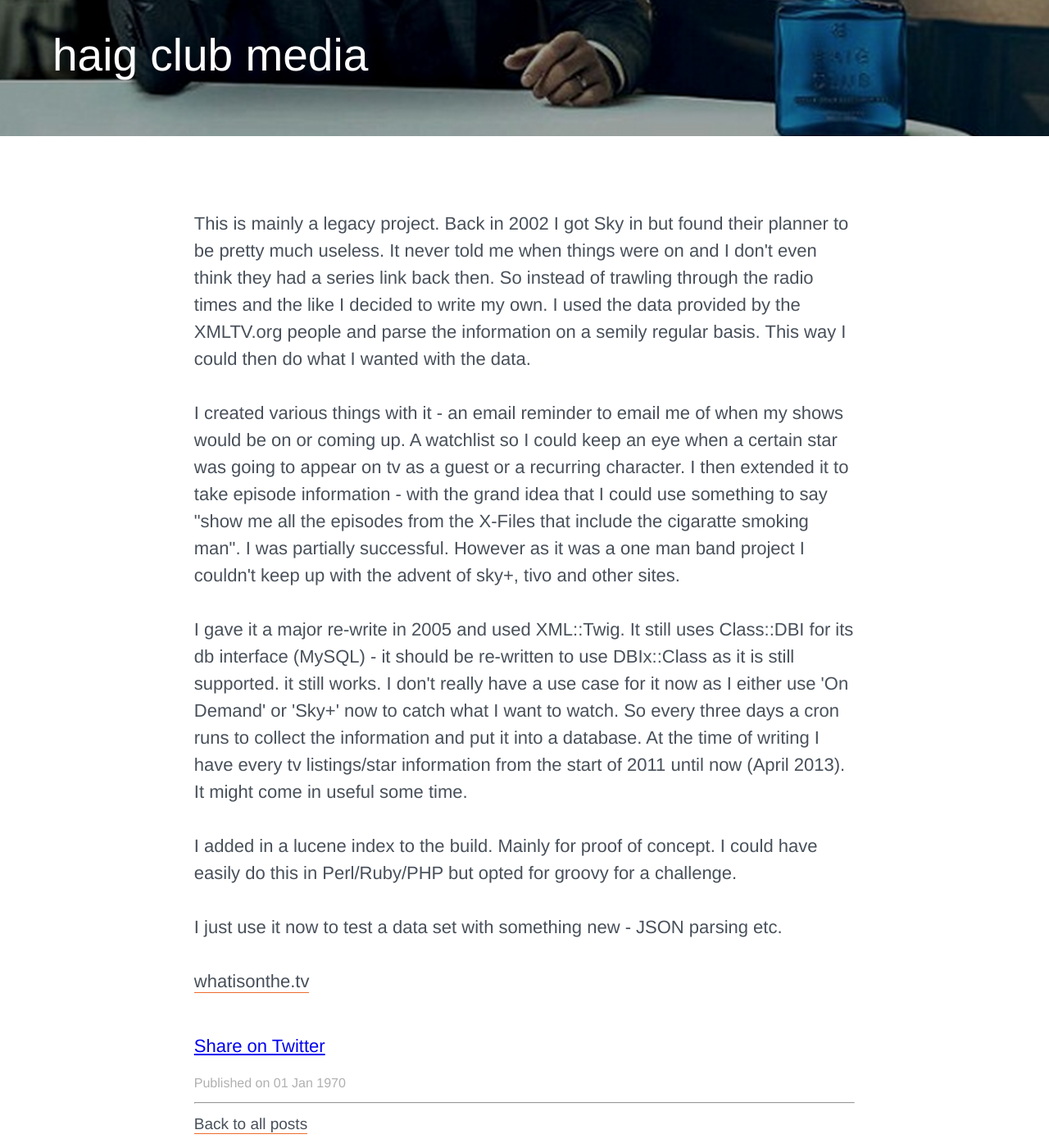
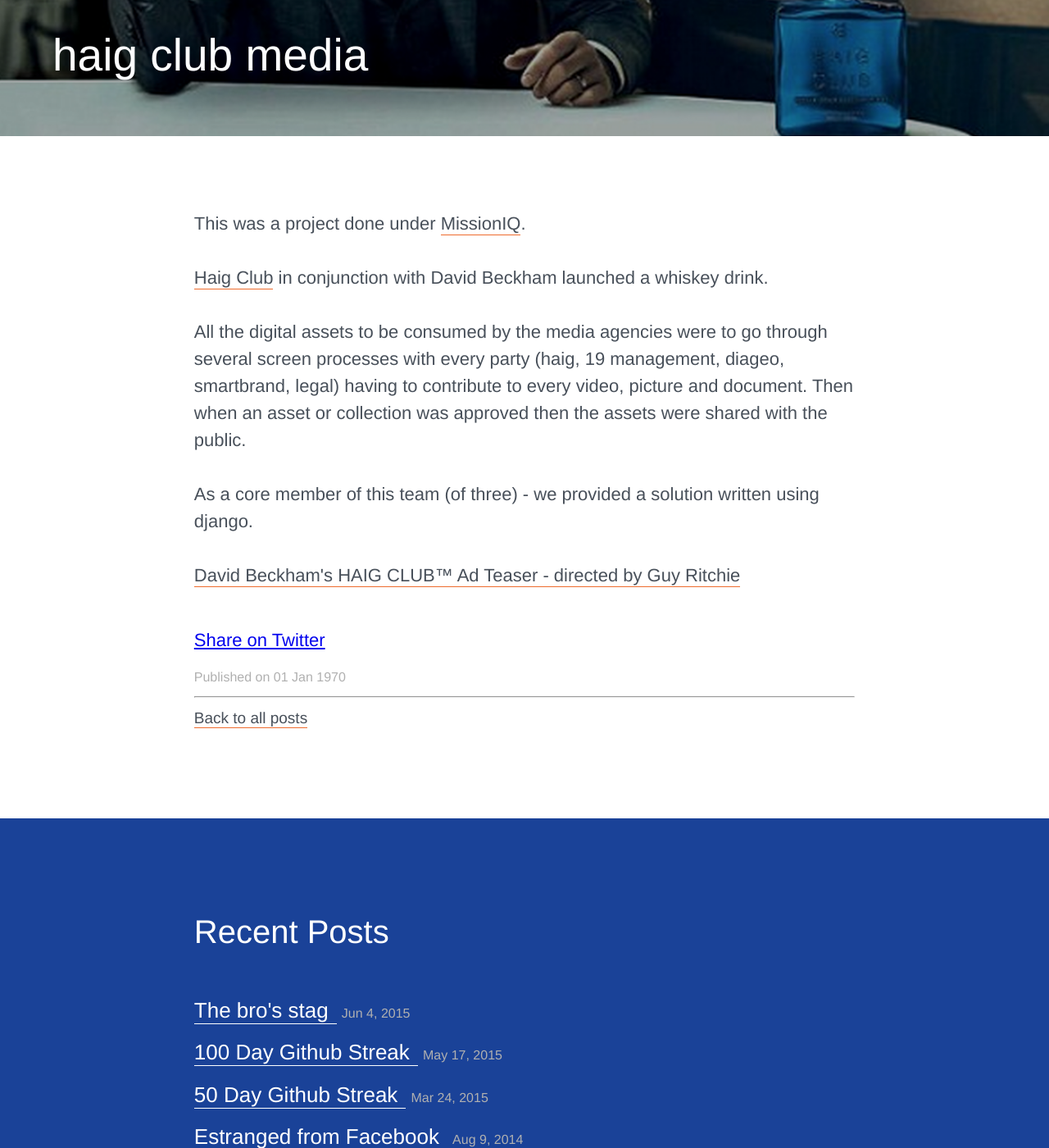
Before and after one commit to swmcc/swmcc.github.io, a Jekyll site: the page built from _posts/1970-01-01-haig.html, in a window 1280 px wide and 1400 px high, scrolled down 504 px. Shown: the whole window at 82% size. Built offline with Jekyll 4.4.1, drawn with Linux system fonts in a browser that asks for light colours; nearby versions of some CDN libraries; comment, search, counter and statistics services are not loaded.

Commit message:
Added haig and roadclient

```diff
--- a/_posts/1970-01-01-haig.html
+++ b/_posts/1970-01-01-haig.html
@@ -11,14 +11,13 @@
 image-large: "/img/blog/header/haig.png"
 image-small: "/img/blog/haig.png"
 ---
-      <p>This is mainly a legacy project. Back in 2002 I got Sky in but found their planner to be pretty much useless. It never told me when things were on and I don't even think they had a series link back then. So instead of trawling through the radio times and the like I decided to write my own. I used the data provided by the XMLTV.org people and parse the information on a semily regular basis. This way I could then do what I wanted with the data.</p>
-
-      <p>I created various things with it - an email reminder to email me of when my shows would be on or coming up. A watchlist so I could keep an eye when a certain star was going to appear on tv as a guest or a recurring character. I then extended it to take episode information - with the grand idea that I could use something to say "show me all the episodes from the X-Files that include the cigaratte smoking man". I was partially successful. However as it was a one man band project I couldn't keep up with the advent of sky+, tivo and other sites.</p>
-
-      <p>I gave it a major re-write in 2005 and used XML::Twig. It still uses Class::DBI for its db interface (MySQL) - it should be re-written to use DBIx::Class as it is still supported. it still works. I don't really have a use case for it now as I either use 'On Demand' or 'Sky+' now to catch what I want to watch. So every three days a cron runs to collect the information and put it into a database. At the time of writing I have every tv listings/star information from the start of 2011 until now (April 2013). It might come in useful some time.</p>
-
-      <p>I added in a lucene index to the build. Mainly for proof of concept. I could have easily do this in Perl/Ruby/PHP but opted for groovy for a challenge.</p>
-
-      <p>I just use it now to test a data set with something new - JSON parsing etc.</p>
-
-      <a href="http://www.whatisonthe.tv">whatisonthe.tv</a>
+<p>This was a project done under <a href="http://www.missioniq.com">MissionIQ</a>.
+<p><a href="http://www.haigclub.com/">Haig Club</a> in conjunction with
+David Beckham launched a whiskey drink.</p>
+<p>All the digital assets to be consumed by the media agencies were to go through
+several screen processes with every party (haig, 19 management, diageo, smartbrand,
+legal) having to contribute to every video, picture and document. Then when an asset
+or collection was approved then the assets were shared with the public.</p>
+<p>As a core member of this team (of three) - we provided a solution written using
+django.</p>
+<a href="https://www.youtube.com/watch?v=A0C4RrREEv8">David Beckham's HAIG CLUB™ Ad Teaser - directed by Guy Ritchie</a>
```
Also changed, not shown: _posts/1970-01-01-roadclient.html (+7 -9 lines).
